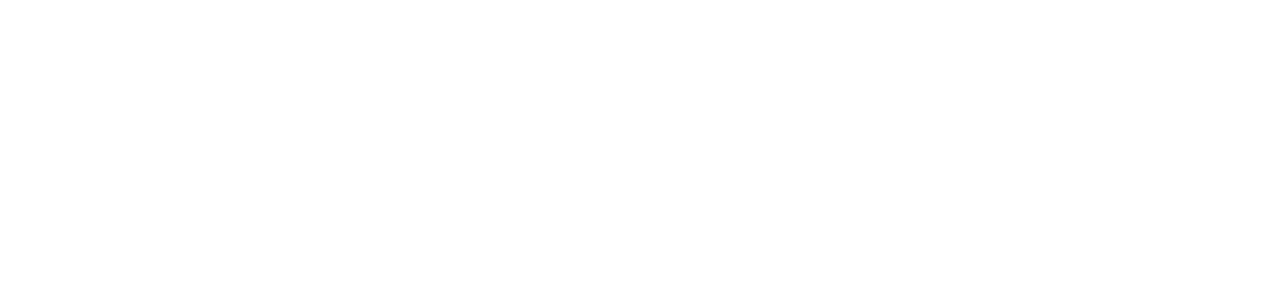
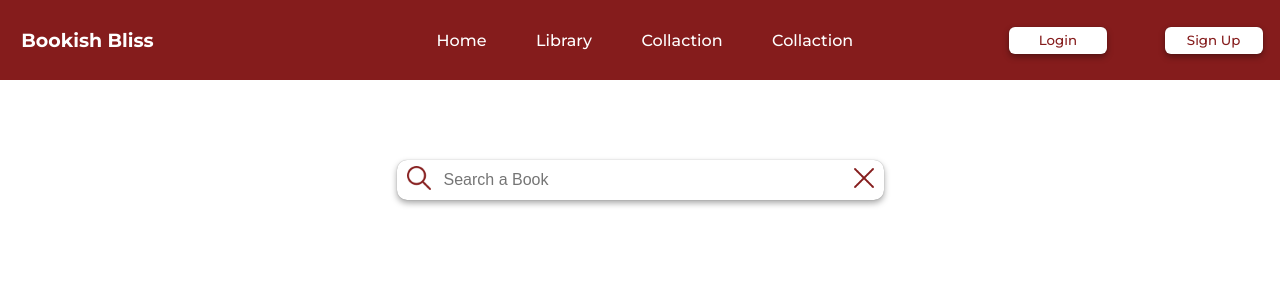
Before and after one commit to VARUN949/Bookish-Bliss, a React (Create React App) app: page /search in a window 1280 px wide. Before the commit this address had no page. Shown: the top 300 px of the page. Built offline with nearby package versions, Linux system fonts and the light colour scheme.

Commit message:
basic search bar added

```diff
--- a/src/App.js
+++ b/src/App.js
@@ -3,17 +3,17 @@
 import { Route, Routes } from "react-router-dom";
 import Home from './component/Home/home.component'
 import LoginSignup from "./component/Login_signup/LoginSignup.component";
+import SearchBar from "./component/search/search_bar/SearchBar.component";
 
 function App() {
 
   return (
     <Routes>
       <Route path="/home" element={<><Navbar /><Home/></>}>
-      {/* <Route path="/home" element={<><Navbar /><SideBar/></>}> */}
       </Route>
       <Route path="/login" element={<><Navbar /><LoginSignup /></>}>
       </Route>
-      {/* <SignInOutStatus /> */}
+      <Route path="/search" element={<><Navbar></Navbar><SearchBar></SearchBar></>}></Route>
 
     </Routes>
 
--- /dev/null
+++ b/src/component/search/search_bar/SearchBar.component.jsx
@@ -0,0 +1,31 @@
+import { Fragment } from "react"
+import search from '../../../assests/icons/search.png'
+import remove from '../../../assests/icons/cross.png'
+import './SearchBar.style.scss'
+import {Link} from "react-router-dom"
+
+const SearchBar = () => {
+
+    const searchfun = () => {
+
+    }
+
+    return (
+        <Fragment>
+            <div className="searchbar-main-container">
+                <div className="searchbar-inner-container">
+                    <Link className="search_icon" onClick={searchfun}>
+                        <img src={search} alt="" />
+                    </Link>
+                    <input type="text" placeholder="Search a Book" />
+                    <Link className="crosss">
+                        <img src={remove} alt="" />
+                    </Link>
+                    </div>
+            </div>
+        </Fragment>
+    )
+}
+
+
+export default SearchBar
--- /dev/null
+++ b/src/component/search/search_bar/SearchBar.style.scss
@@ -0,0 +1,66 @@
+.searchbar-main-container {
+  width: 100vw;
+  height: 200px;
+  display: flex;
+  justify-content: center;
+  align-items: center;
+  .searchbar-inner-container {
+    // border: 2px solid green;
+    box-shadow: 0 0px 1px rgb(0 0 0 / 35%), 0 3px 6px rgb(0 0 0 / 35%);
+
+    width: 487px;
+    height: 40px;
+    display: flex;
+    align-items: center;
+    border-radius: 10px;
+    padding: 0px 10px;
+    // .search-animation{
+    //     border: 2px solid red;
+    //     border-radius: 10px;
+    //     width: 100%;
+    //     height: 27px;
+    //     position: absolute;
+    // }
+    .search_icon{
+        img{
+            width: 24px;
+            height: 24px;
+        }
+    }
+    input[type="text"]
+{
+    font-size: 16px;
+    margin-left: 13px;
+
+}
+    input:focus {
+        outline: none;
+    }
+    input{
+        width: 398px;
+
+        border: none;
+    }
+    .crosss{
+        justify-self: flex-end;
+        margin-left: auto;
+        img{
+            width: 20px;
+        height: 20px;
+
+        }
+    }
+
+  }
+}
+
+
+
+@media screen and (max-width: 576px) {
+    .searchbar-main-container .searchbar-inner-container{
+        width: 300px;
+    }
+    .searchbar-main-container .searchbar-inner-container input{
+        width: 210px;
+    }
+  }
```
Also changed, not shown: src/assests/icons/cross.png (added), src/assests/icons/search.png (added).
